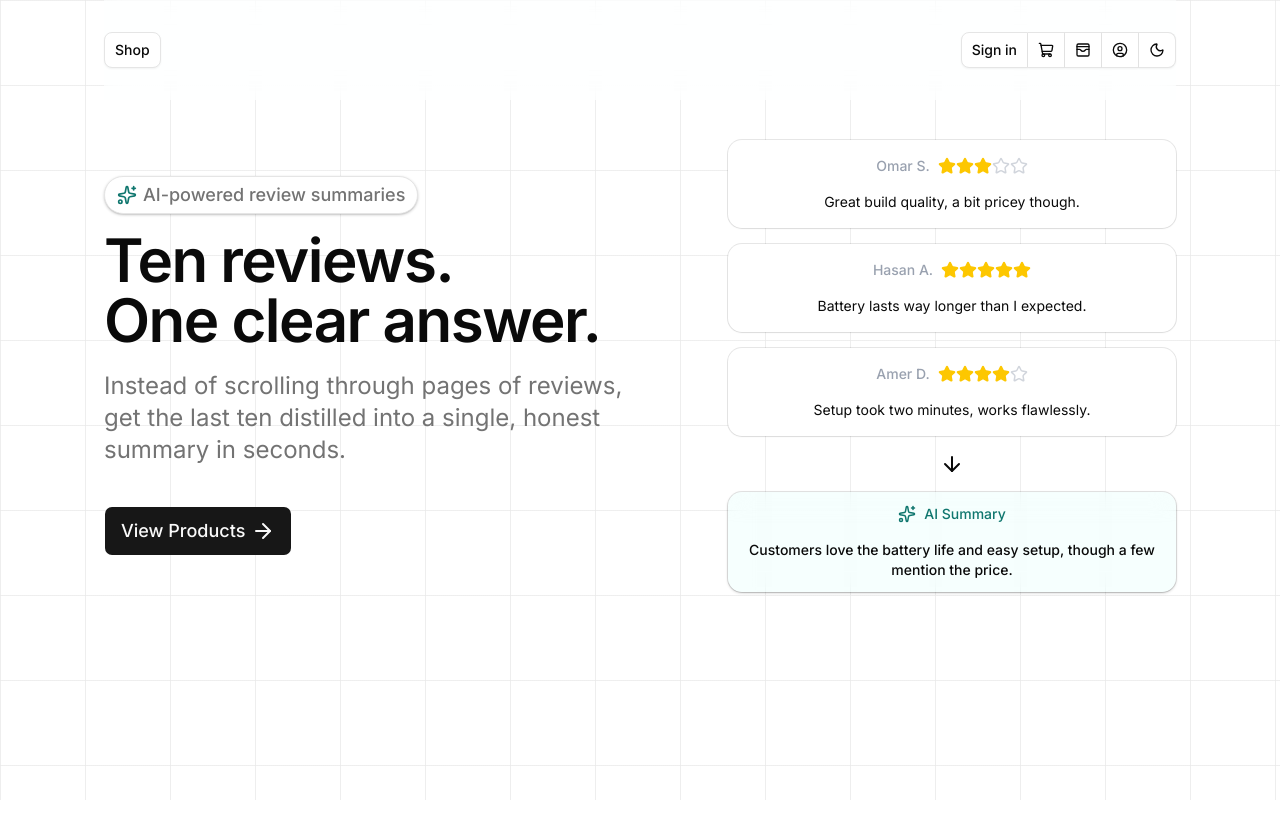
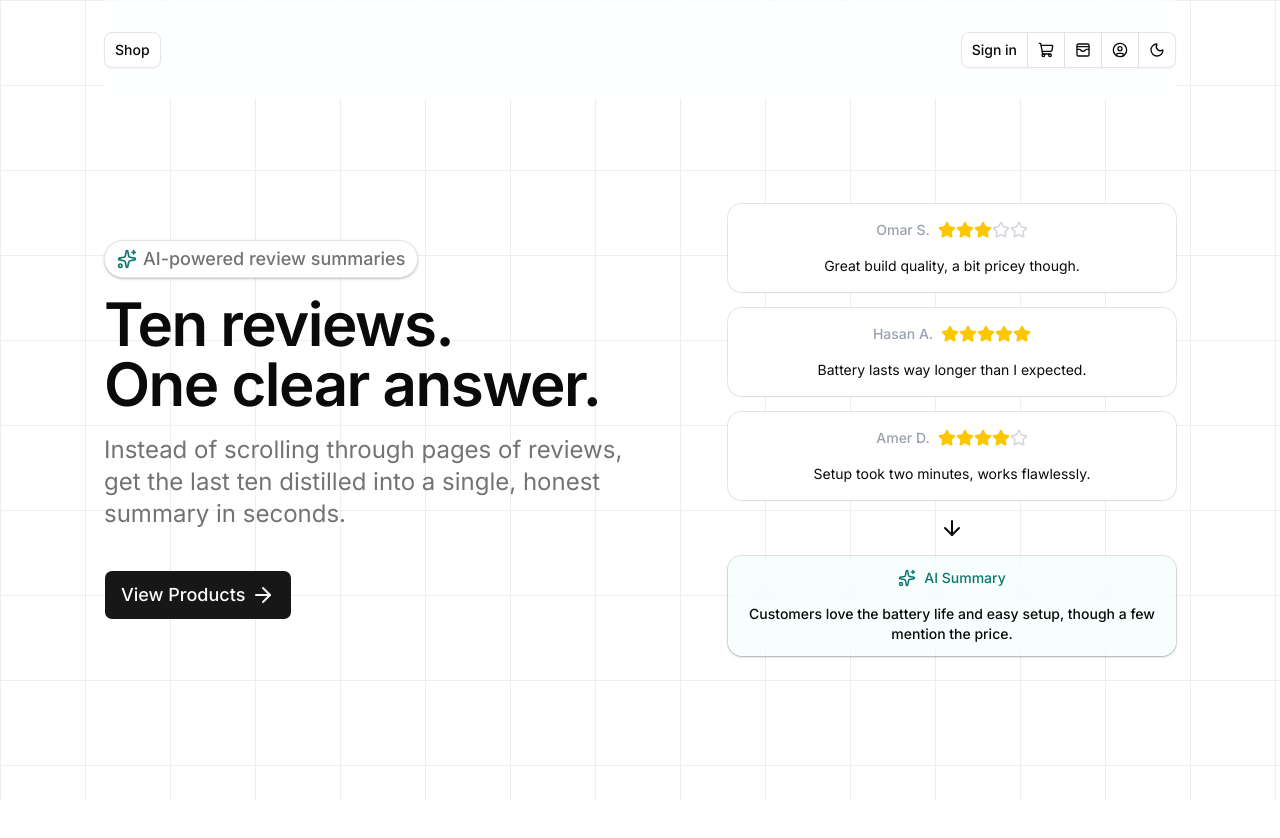
Before and after one commit to HasanAlasker/AI-Review-Summarizer, a Next.js app: page / in a window 1280 px wide. Shown: the top 838 px of the page. After the commit the page ends 800 px from the top, so only its background shows below. Built offline with nearby package versions, Linux system fonts and the light colour scheme.

Commit message:
finally fixed layout

```diff
--- a/app/layout.tsx
+++ b/app/layout.tsx
@@ -47,7 +47,7 @@ export default function RootLayout({
     >
       <body className="min-h-svh flex flex-col gap-10 max-w-6xl lg:m-auto pb-10 lg:pb-20 px-5 lg:px-10">
         <NavBar />
-        <main className="relative" style={{ minHeight: "100svh" }}>
+        <main className="relative flex flex-col flex-1">
           <div className="bg-grid-white fixed inset-0 -z-1"></div>
 
           {children}
--- a/app/page.tsx
+++ b/app/page.tsx
@@ -3,7 +3,7 @@ import TopSec from "@/components/home/TopSec";
 
 export default function Home() {
   return (
-    <div className="min-h-full flex flex-col gap-20 lg:flex-row justify-between w-full m-auto ">
+    <div className="min-h-full flex flex-1 flex-col gap-20 lg:flex-row justify-between w-full m-auto">
       <TopSec />
       <BottomSec />
     </div>
--- a/components/general/NavBar.tsx
+++ b/components/general/NavBar.tsx
@@ -22,7 +22,7 @@ export default function NavBar() {
   const router = useRouter();
 
   return (
-    <nav className="z-50 flex w-full m-auto justify-between py-4 lg:py-8 top-0 right-0 left-0 sticky bg-background/50 backdrop-blur-md ">
+    <nav className="z-50 flex w-full mx-auto justify-between py-4 lg:py-8 top-0 right-0 left-0 sticky bg-background/50 backdrop-blur-md self-start h-fit">
       <ButtonGroup>
         {!HIDE_HOME_ON.includes(pathname) && (
           <Button variant={"outline"} onClick={() => router.push("/")}>
--- a/components/home/BottomSec.tsx
+++ b/components/home/BottomSec.tsx
@@ -5,7 +5,7 @@ import RatingCards from "./RatingCards";
 
 export default function BottomSec() {
   return (
-    <div className="flex flex-col gap-4 text-center max-w-md m-auto lg:flex-2 lg:m-0">
+    <div className="flex flex-col gap-4 text-center justify-center max-w-md m-auto lg:flex-2 lg:m-0">
       {sampleReviews.map((r, i) => (
         <RatingCards key={i} content={r.text} rating={r.rating} user={r.user} />
       ))}
```
